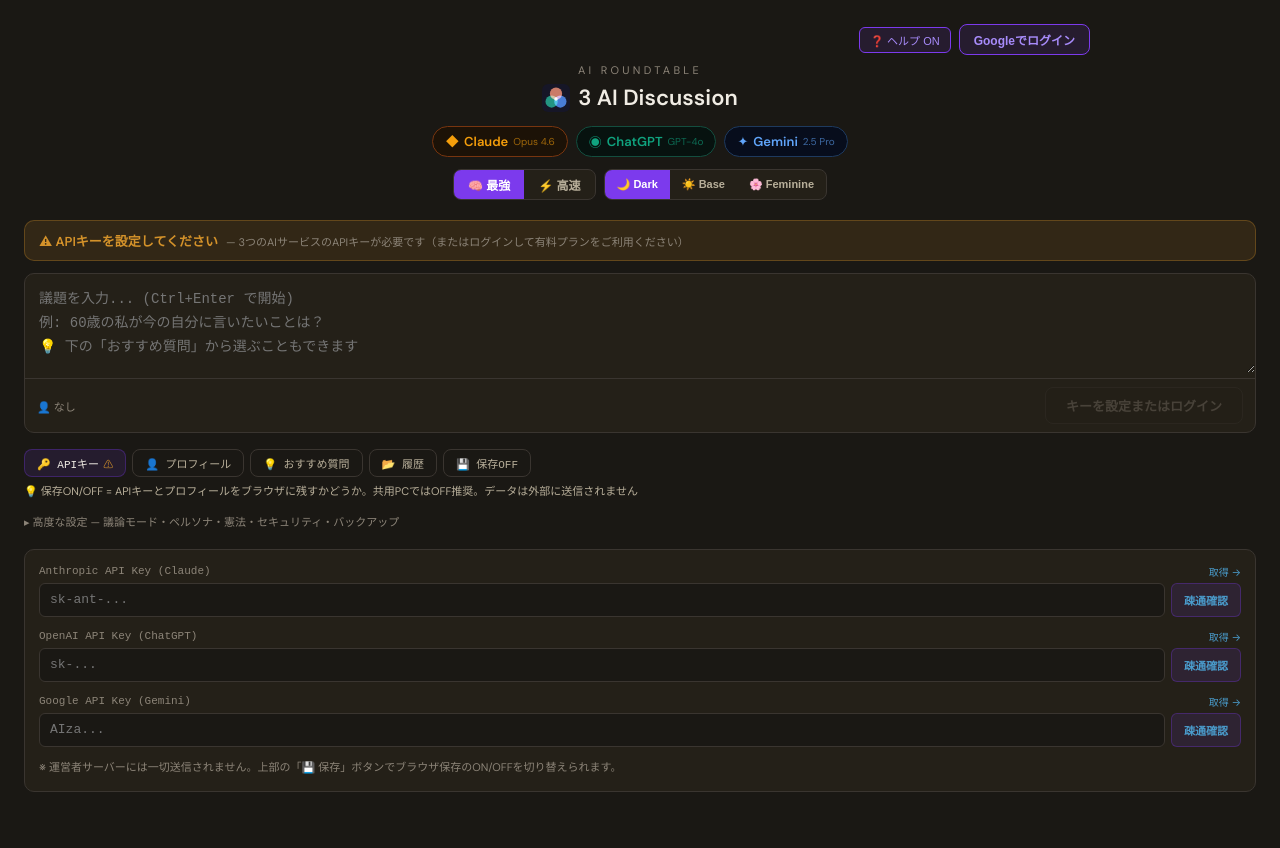
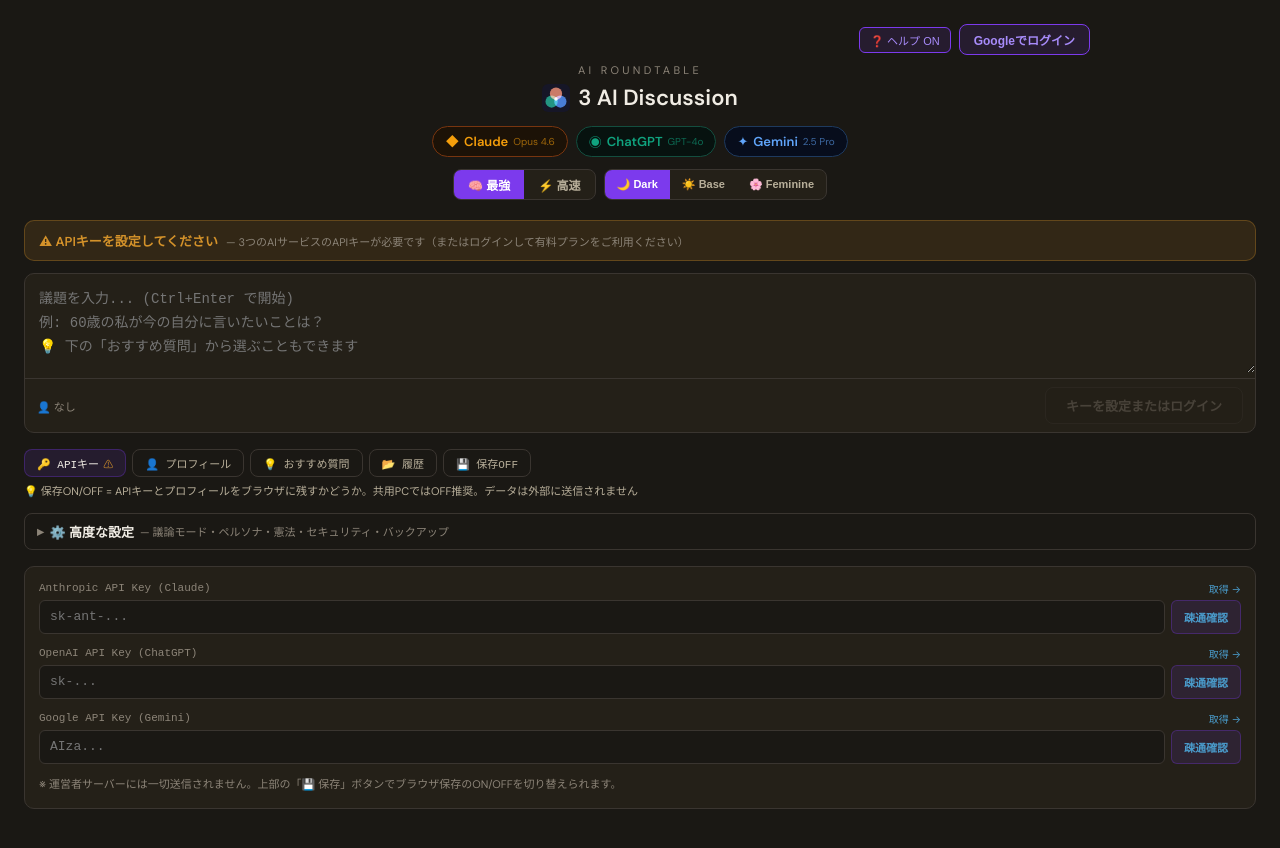
Before and after one commit to hideosugimoto/ai-discussion, a React (Vite) app: page / in a window 1280 px wide. Shown: the top 848 px of the page. Built offline with nearby package versions, Linux system fonts and the light colour scheme.

Commit message:
fix: 高度な設定ボタンの視認性を改善

```diff
--- a/src/App.jsx
+++ b/src/App.jsx
@@ -453,9 +453,10 @@
             </HelpHint>
 
             {/* ── 高度な設定（折りたたみ） ── */}
-            <details style={{ marginTop:8 }}>
-              <summary style={{ fontSize:11, color:"var(--text3)", cursor:"pointer", userSelect:"none", padding:"4px 0" }}>
-                高度な設定 — 議論モード・ペルソナ・憲法・セキュリティ・バックアップ
+            <details style={{ marginTop:12 }}>
+              <summary style={{ fontSize:13, fontWeight:600, color:"var(--text)", cursor:"pointer", userSelect:"none", padding:"8px 12px", border:"1px solid var(--border)", borderRadius:8, background:"var(--bg)", display:"flex", alignItems:"center", gap:6 }}>
+                <span>⚙️ 高度な設定</span>
+                <span style={{ fontSize:11, fontWeight:400, color:"var(--text3)" }}>— 議論モード・ペルソナ・憲法・セキュリティ・バックアップ</span>
               </summary>
               <div style={{ marginTop:10, display:"flex", flexDirection:"column", gap:10 }}>
                 <div>
```
